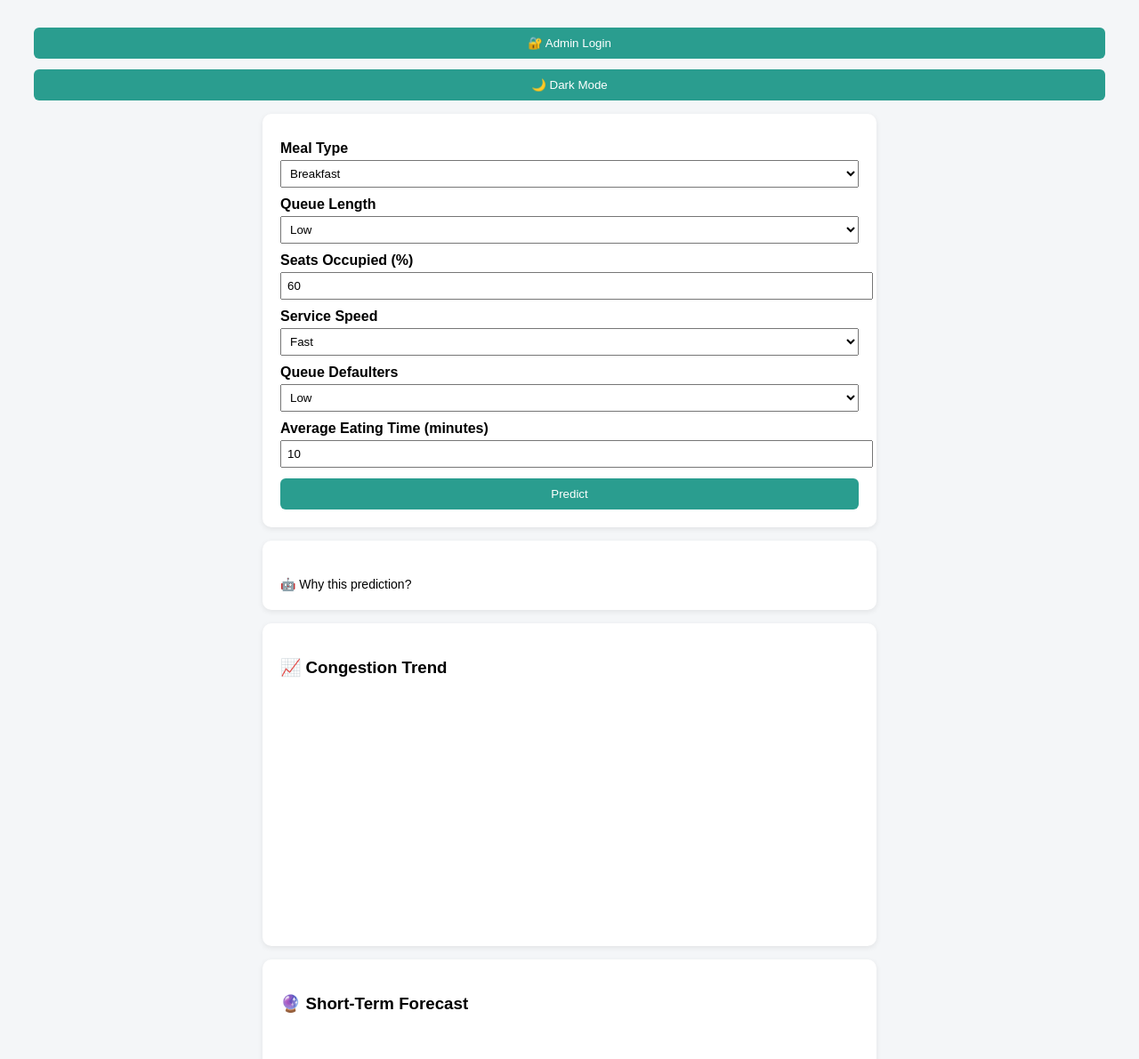
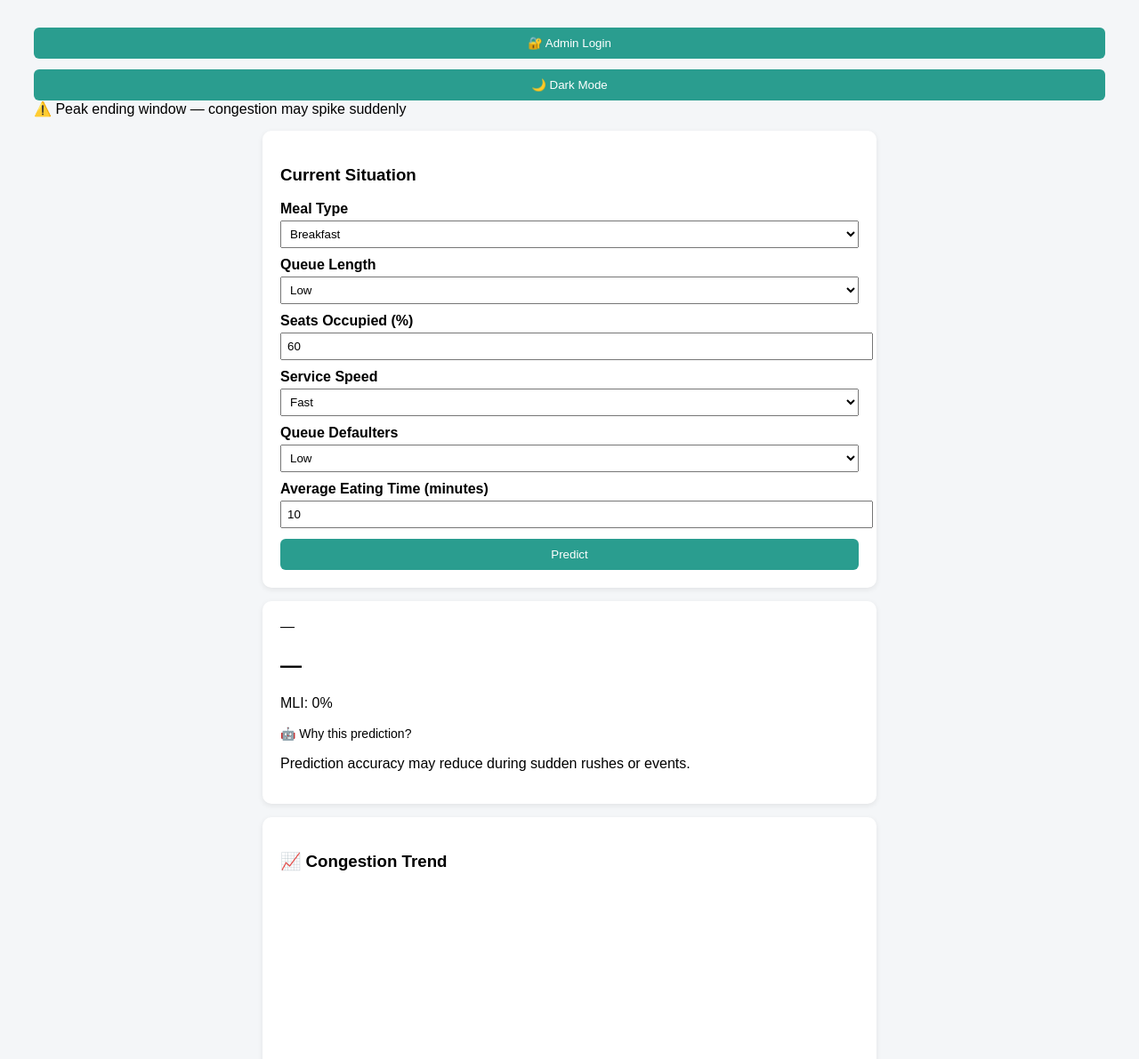
Before and after one commit to Kuldeep-03/mess-crowd-v3, a plain HTML site: page index.html in a window 1280 px wide. Shown: the part 100-1291 px from the top of the page at 89% size. Drawn offline with nearby package versions, Linux system fonts and the light colour scheme.

Commit message:
Enhance UI with backgrounds, tooltips, and styles
Added background decoration, improved UI elements, and included tooltips for better user experience.

```diff
--- a/index.html
+++ b/index.html
@@ -4,20 +4,32 @@
   <meta charset="UTF-8">
   <title>Smart Mess Crowd Predictor</title>
   <link rel="stylesheet" href="style.css">
+  <link href="https://fonts.googleapis.com/css2?family=Inter:wght@400;500;600;700&display=swap" rel="stylesheet">
 </head>
 
 <body>
 
+<!-- Background decoration -->
+<div class="bg-blur bg1"></div>
+<div class="bg-blur bg2"></div>
+
 <h1>🍽️ Smart Mess Crowd Management</h1>
 
-<!-- ===== TOP CONTROLS ===== -->
-<div class="admin-login">
+<!-- Top controls -->
+<div class="top-controls">
   <button onclick="toggleAdmin()">🔐 Admin Login</button>
   <button onclick="toggleDark()">🌙 Dark Mode</button>
 </div>
 
-<!-- ===== INPUTS ===== -->
+<!-- Peak window warning -->
+<div id="peakWarning" class="peak-warning hidden">
+  ⚠️ Peak ending window — congestion may spike suddenly
+</div>
+
+<!-- Inputs -->
 <div class="inputs">
+  <h3>Current Situation</h3>
+
   <label>Meal Type</label>
   <select id="meal">
     <option>Breakfast</option>
@@ -52,12 +64,22 @@
   <label>Average Eating Time (minutes)</label>
   <input type="number" id="eatTime" value="10" min="5" max="20">
 
-  <button onclick="runPrediction()">Predict</button>
+  <button class="primary" onclick="runPrediction()">Predict</button>
 </div>
 
-<!-- ===== OUTPUT ===== -->
-<div class="output">
-  <h2 id="level"></h2>
+<!-- Skeleton loader -->
+<div id="loader" class="skeleton hidden"></div>
+
+<!-- Output summary -->
+<div class="output summary">
+  <span id="decisionBadge" class="badge">—</span>
+  <h2 id="level">—</h2>
+
+  <div class="mli-counter">
+    MLI:
+    <span id="mliValue">0</span>%
+  </div>
+
   <p id="details"></p>
   <p id="forecast"></p>
 
@@ -65,9 +87,13 @@
     🤖 Why this prediction?
     <span class="tooltip-text" id="aiTip"></span>
   </span>
+
+  <p class="disclaimer">
+    Prediction accuracy may reduce during sudden rushes or events.
+  </p>
 </div>
 
-<!-- ===== GRAPHS ===== -->
+<!-- Charts -->
 <div class="output">
   <h3>📈 Congestion Trend</h3>
   <canvas id="mliChart"></canvas>
@@ -78,33 +104,33 @@
   <canvas id="forecastChart"></canvas>
 </div>
 
-<!-- ===== WAIT ===== -->
+<!-- Wait -->
 <div class="output">
   <h3>⏱️ Recommended Wait Time</h3>
   <div class="wait-bar"><div id="waitFill"></div></div>
   <p id="waitText"></p>
 </div>
 
-<!-- ===== HEATMAP ===== -->
+<!-- Heatmap -->
 <div class="output">
   <h3>🔥 Congestion Heatmap</h3>
   <canvas id="heatmap"></canvas>
 </div>
 
-<!-- ===== QR ===== -->
+<!-- QR -->
 <div class="output">
   <h3>📷 Share Live Status</h3>
   <img id="qr">
 </div>
 
-<!-- ===== ADMIN DASHBOARD ===== -->
+<!-- Admin -->
 <div class="admin">
   <h2>🛠️ Admin Dashboard</h2>
   <pre id="adminSummary">No data yet</pre>
   <button onclick="exportCSV()">⬇️ Export CSV</button>
 </div>
 
-<!-- ===== ADMIN MODAL ===== -->
+<!-- Admin modal -->
 <div id="adminModal" class="modal">
   <div class="modal-box">
     <h3>🔐 Admin Login</h3>
@@ -116,6 +142,5 @@
 
 <script src="https://cdn.jsdelivr.net/npm/chart.js"></script>
 <script src="script.js"></script>
-
 </body>
 </html>
```
